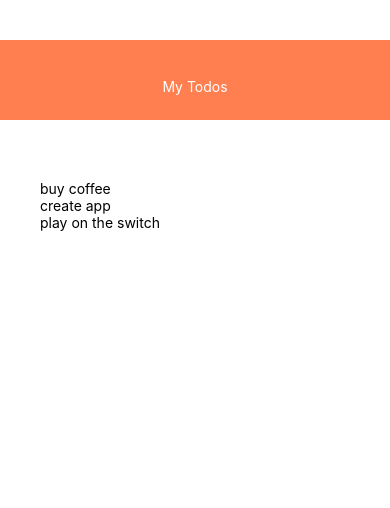
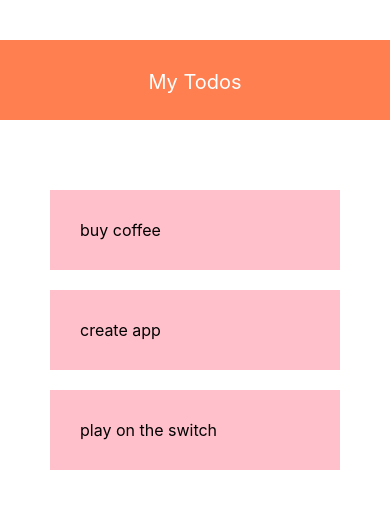
Before and after one commit to react-native-jovan/my-first-app-learn, a React Native app: screen / in a window 390 px wide. Shown: the top 508 px of the page. Built offline with nearby package versions, Linux system fonts and the light colour scheme.

Commit message:
touchableOpacity with handle touch function

```diff
--- a/App.js
+++ b/App.js
@@ -2,6 +2,7 @@ import { StatusBar } from 'expo-status-bar';
 import React,{useState} from 'react';
 import { Button, StyleSheet, Text, View,TextInput,ScrollView,FlatList,TouchableOpacity } from 'react-native';
 import Header from './components/Header';
+import TodoItem from './components/TodoItem';
 
 export default function App() {
   const [todo,setTodo]=useState([
@@ -19,7 +20,7 @@ export default function App() {
           <FlatList
           data={todo}
           renderItem={({item})=>(
-            <Text>{item.text}</Text>
+            <TodoItem item={item}/>
           )}
           />
         </View>
--- a/components/Header.js
+++ b/components/Header.js
@@ -12,12 +12,13 @@ const styles= StyleSheet.create(
     {
         header:{
             height: 80,
-            paddingTop: 38,
+            paddingTop: 30,
             backgroundColor:'coral'
         },
         title:{
             textAlign: 'center',
-            color:'white'
+            color:'white',
+            fontSize:20
         }
 
 
--- /dev/null
+++ b/components/TodoItem.js
@@ -0,0 +1,25 @@
+import { View, Text,TouchableOpacity,StyleSheet } from 'react-native'
+import React from 'react'
+
+export default function TodoItem({item}) {
+
+    function handleTouch(id){
+        alert(id)
+    }
+  return (
+    <TouchableOpacity onPress={()=>handleTouch(item.key)}>
+      <Text style={styles.input}>{item.text}</Text>
+    </TouchableOpacity>
+  )
+}
+const styles = StyleSheet.create({
+    input:{
+
+        borderColor:'red',
+        padding: 30,
+        margin: 10,
+        backgroundColor:'pink',
+
+        fontSize: 16
+      },
+})
```
